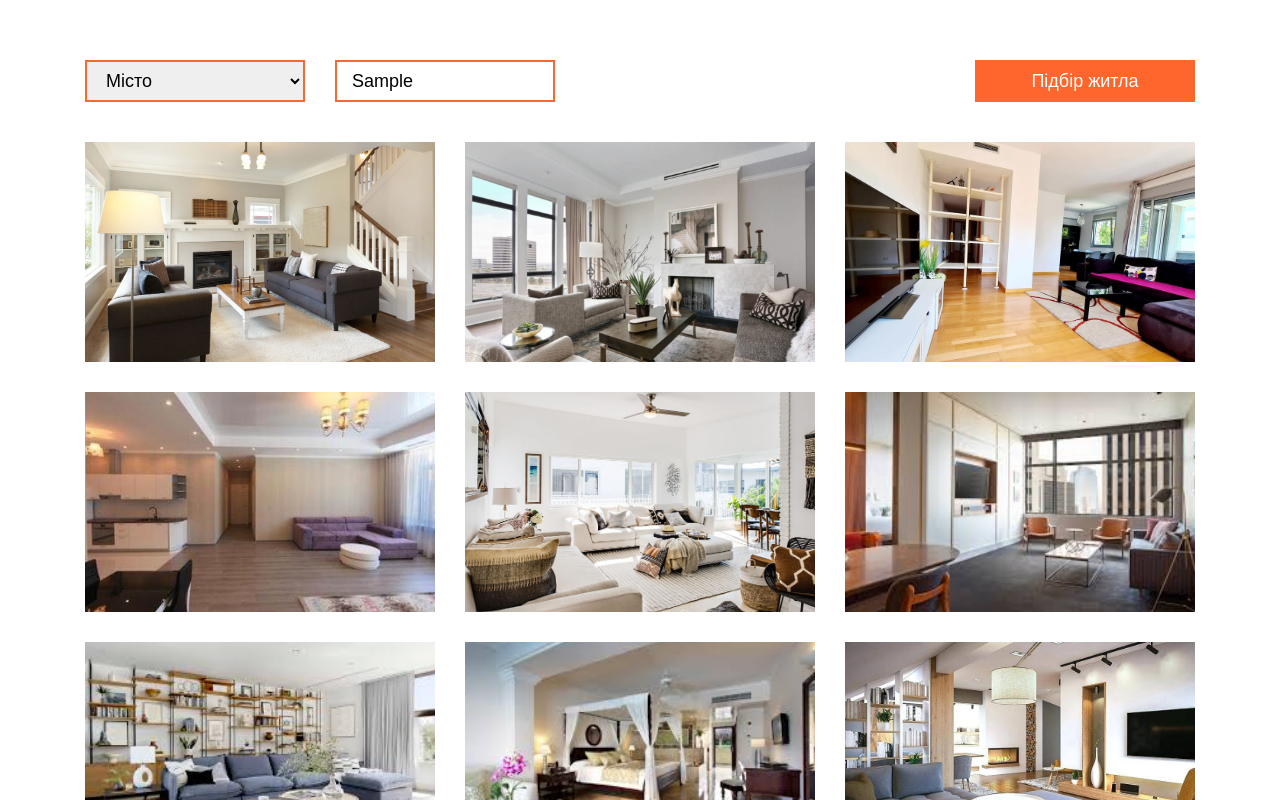
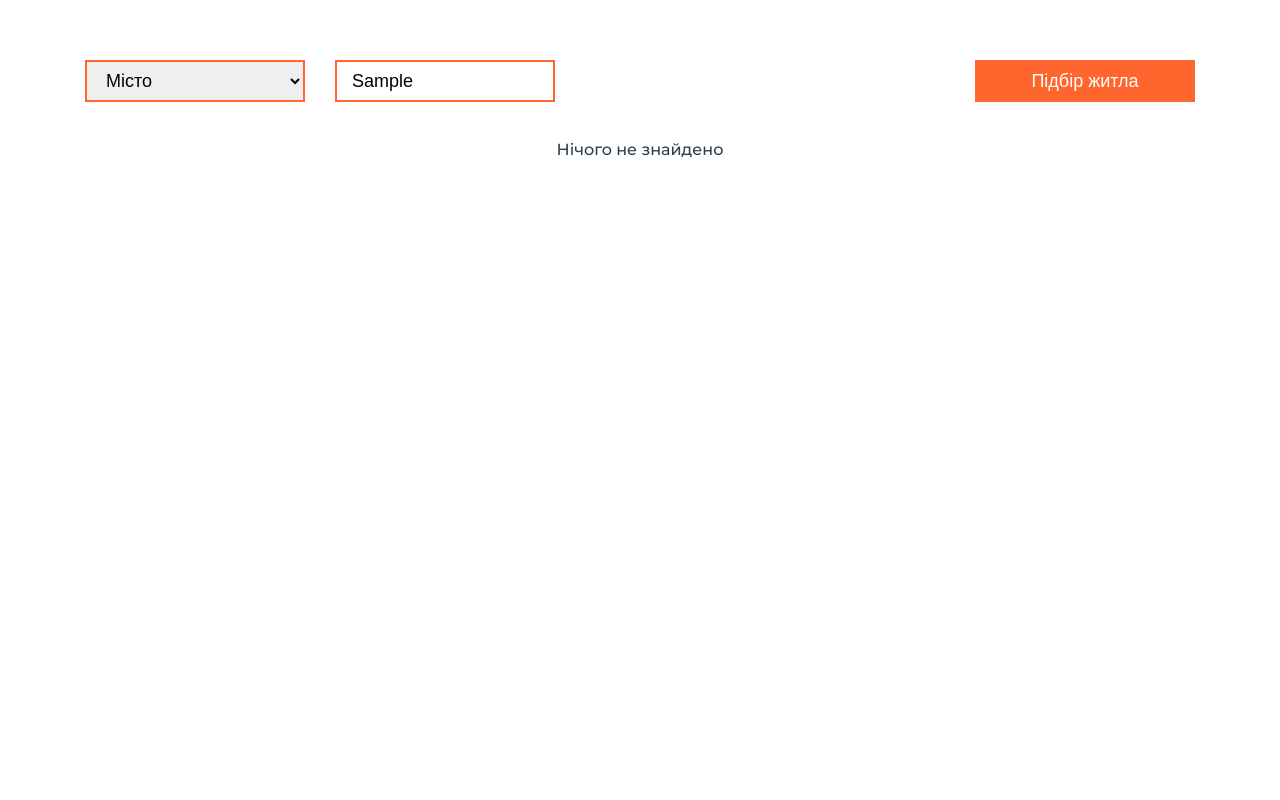
Before and after one commit to resinner/Vue_App, a Vue app in the folder my-first-app/: page / in a window 1280 px wide. Both pictures are taken after typing "Sample" into the empty fields and a click on the button "Підбір житла". Shown: the top 800 px of the page. Built offline with nearby package versions, Linux system fonts and the light colour scheme.

Commit message:
Add filter method

```diff
--- a/my-first-app/src/App.vue
+++ b/my-first-app/src/App.vue
@@ -4,10 +4,10 @@
     <Container>
       <ApartmentsFilterForm
       class="apartment-filter"
-      @submit="logger"
-      />
+      @submit="filter" />
     </Container>
-    <ApartmentsList :items="apartments">
+    <p v-if="!filteredApartments.length">Нічого не знайдено</p>
+    <ApartmentsList v-else :items="filteredApartments">
       <template v-slot:apartment="{ apartment }">
         <ApartmentsItem
           :key="apartment.id"
@@ -35,17 +35,41 @@
     ApartmentsList,
     ApartmentsItem,
     ApartmentsFilterForm,
-    Container
+    Container,
   },
   data() {
     return {
       text: "",
       apartments,
+      filters: {
+        city: "",
+        price: 0,
+      },
     };
   },
+  computed: {
+    filteredApartments() {
+      return this.filterByCityName(this.filterByPrice(this.apartments));
+    },
+  },
   methods: {
-    logger(value) {
-      console.log(value, '---form value');
+    filter({ city, price }) {
+      this.filters.city = city;
+      this.filters.price = price;
+    },
+    filterByCityName(apartments) {
+      if (!this.filters.city) return apartments;
+
+      return apartments.filter((apartment) => {
+        return apartment.location.city === this.filters.city;
+      });
+    },
+    filterByPrice(apartments) {
+      if (!this.filters.price) return apartments;
+
+      return apartments.filter((apartment) => {
+        return apartment.price <= this.filters.price;
+      });
     },
   },
 };
@@ -61,8 +85,7 @@
   margin-top: 60px;
 }
 
- .apartment-filter {
-margin-bottom: 40px
- }
-
+.apartment-filter {
+  margin-bottom: 40px;
+}
 </style>
```
